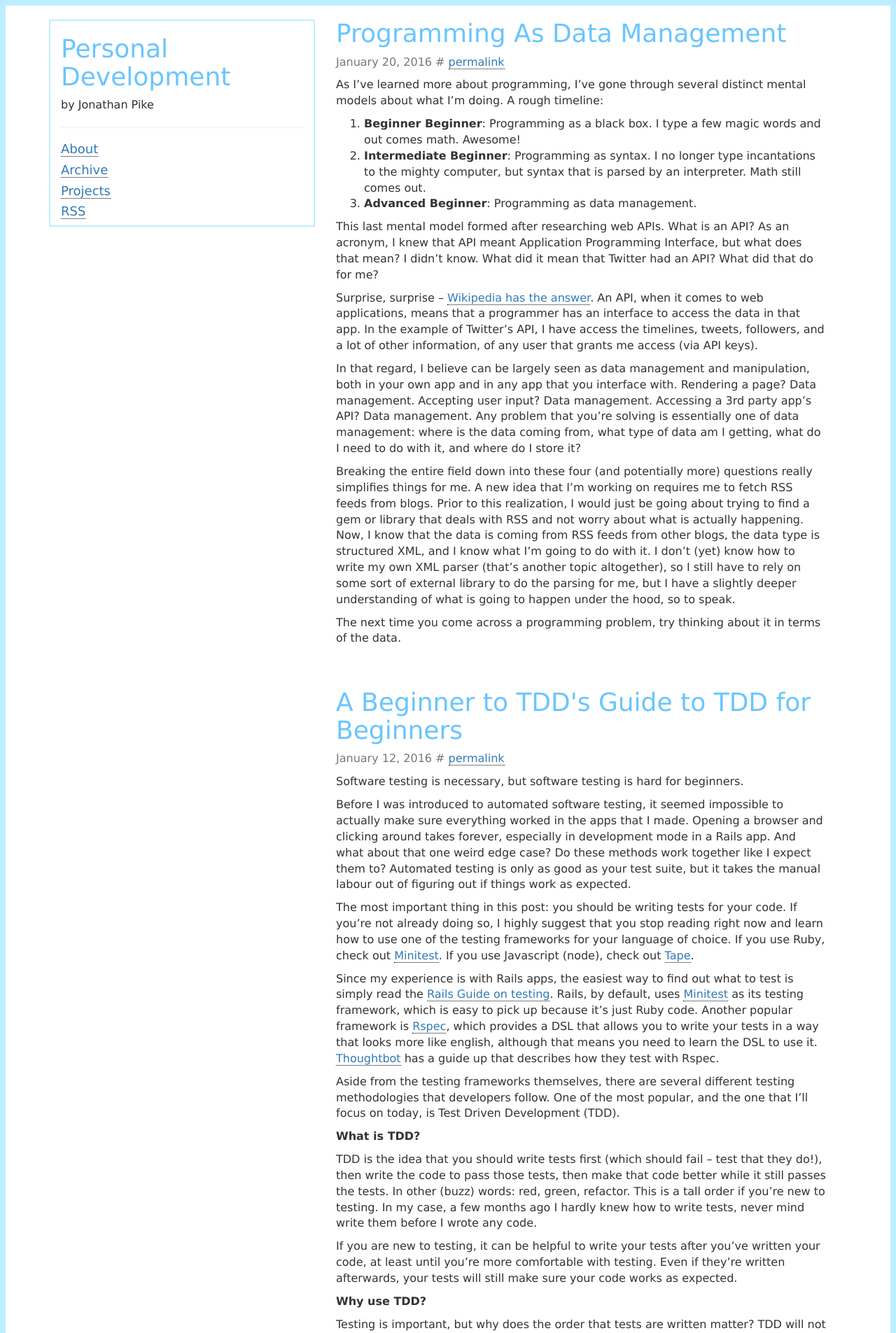
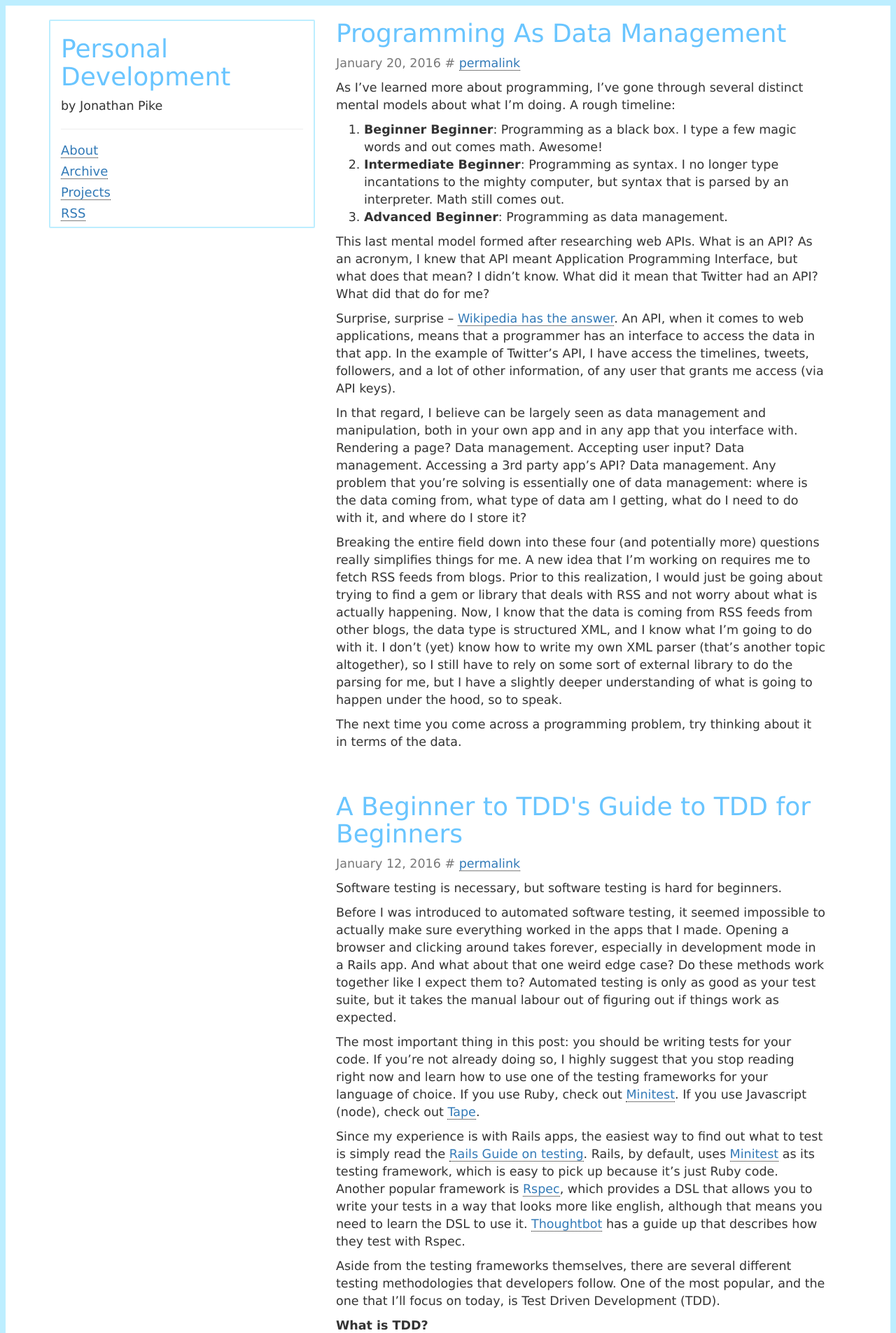
Before and after one commit to jonathanpike/jonathanpike.github.io, a Jekyll site: the page built from index.html, in a window 1280 px wide. Shown: the top 1905 px of the page at 70% size. Built offline with Jekyll 4.4.1, drawn with Linux system fonts in a browser that asks for light colours; the list of posts is cut into pages by our own code.

Commit message:
Change font size to be more legible

```diff
--- a/_sass/_layout.scss
+++ b/_sass/_layout.scss
@@ -4,7 +4,7 @@ html{
 
 body {
   font-family: Corbel, "Lucida Grande", "Lucida Sans Unicode", "Lucida Sans", "DejaVu Sans", "Bitstream Vera Sans", "Liberation Sans", Verdana, "Verdana Ref", sans-serif;
-  font-size: 16px;
+  font-size: 1.75em;
   border: 8px solid rgba(125, 222, 255, 0.5);
   min-height: 100%;
   @media only screen and (max-width: 500px) {
```
